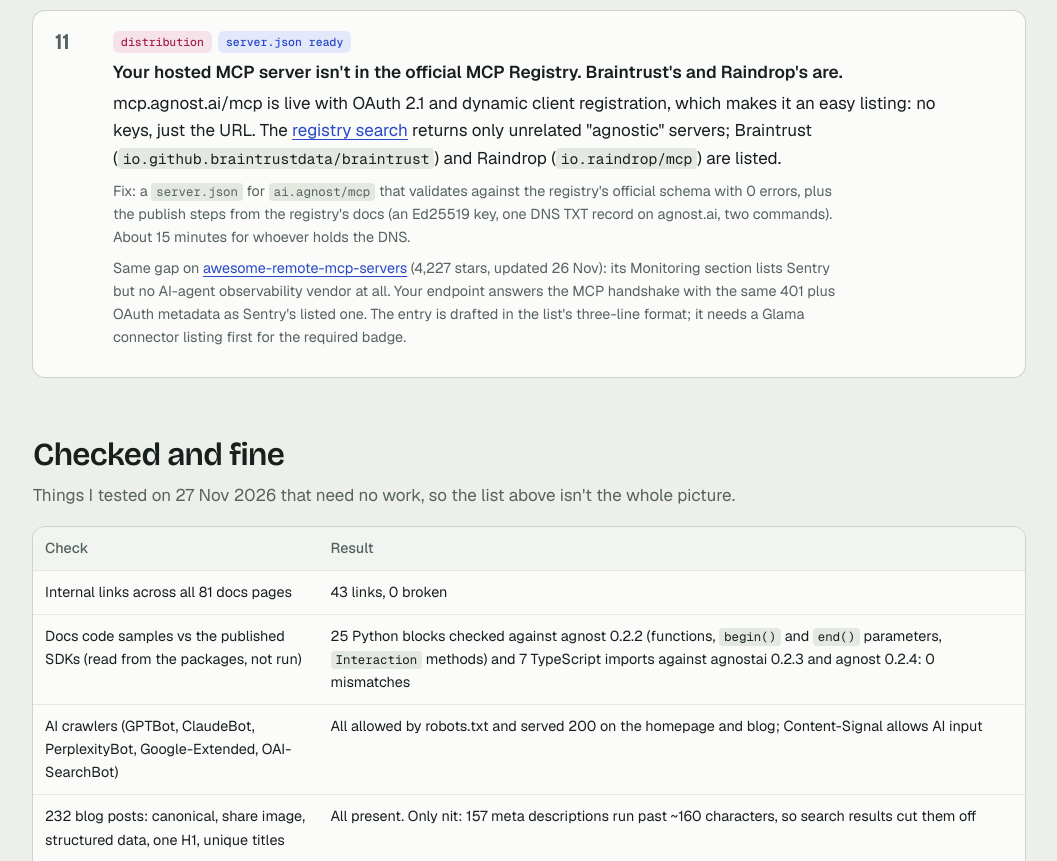
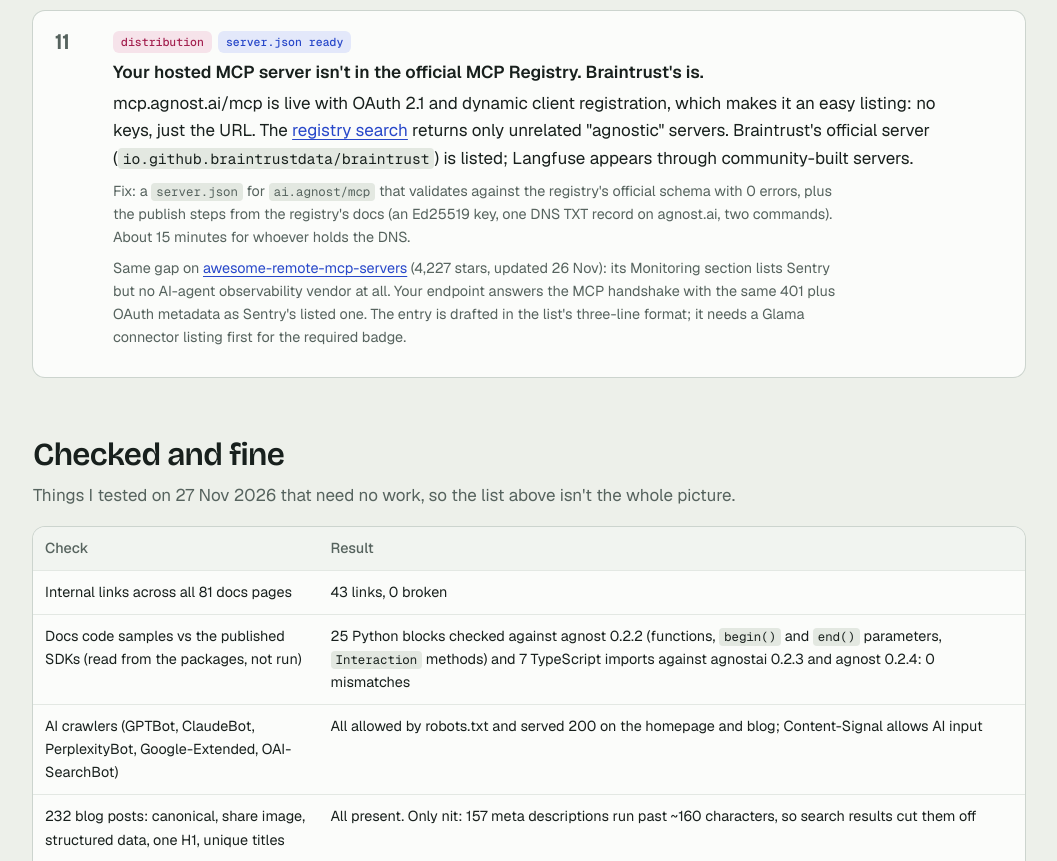
Before and after one commit to techi101/agnost-adk-guide-check, a plain HTML site: page site/onboarding-audit/index.html in a window 1280 px wide. Shown: the part 4058-4919 px from the top of the page, without its empty margins (111-1168 px from the left). Drawn offline with nearby package versions, Linux system fonts and the light colour scheme.

Commit message:
Correct MCP registry claim: io.raindrop/mcp is Raindrop.io bookmarks, not Raindrop AI
Co-Authored-By: Claude Opus 5.5 <noreply@anthropic.com>

```diff
--- a/site/onboarding-audit/index.html
+++ b/site/onboarding-audit/index.html
@@ -158,8 +158,8 @@ footer .wrap{display:flex;justify-content:space-between;gap:14px;flex-wrap:wrap}
     </div></div>
     <div class="finding"><div class="num">11</div><div>
       <div class="tags"><span class="tag imp">distribution</span><span class="tag fix">server.json ready</span></div>
-      <h3>Your hosted MCP server isn't in the official MCP Registry. Braintrust's and Raindrop's are.</h3>
-      <p>mcp.agnost.ai/mcp is live with OAuth 2.1 and dynamic client registration, which makes it an easy listing: no keys, just the URL. The <a href="https://registry.modelcontextprotocol.io/v0/servers?search=agnost">registry search</a> returns only unrelated "agnostic" servers; Braintrust (<code>io.github.braintrustdata/braintrust</code>) and Raindrop (<code>io.raindrop/mcp</code>) are listed.</p>
+      <h3>Your hosted MCP server isn't in the official MCP Registry. Braintrust's is.</h3>
+      <p>mcp.agnost.ai/mcp is live with OAuth 2.1 and dynamic client registration, which makes it an easy listing: no keys, just the URL. The <a href="https://registry.modelcontextprotocol.io/v0/servers?search=agnost">registry search</a> returns only unrelated "agnostic" servers. Braintrust's official server (<code>io.github.braintrustdata/braintrust</code>) is listed; Langfuse appears through community-built servers.</p>
       <p class="ev">Fix: a <code>server.json</code> for <code>ai.agnost/mcp</code> that validates against the registry's official schema with 0 errors, plus the publish steps from the registry's docs (an Ed25519 key, one DNS TXT record on agnost.ai, two commands). About 15 minutes for whoever holds the DNS.</p>
       <p class="ev">Same gap on <a href="https://github.com/punkpeye/awesome-remote-mcp-servers">awesome-remote-mcp-servers</a> (4,227 stars, updated 26 Nov): its Monitoring section lists Sentry but no AI-agent observability vendor at all. Your endpoint answers the MCP handshake with the same 401 plus OAuth metadata as Sentry's listed one. The entry is drafted in the list's three-line format; it needs a Glama connector listing first for the required badge.</p>
     </div></div>
```
Also changed, not shown: 1 other file.
